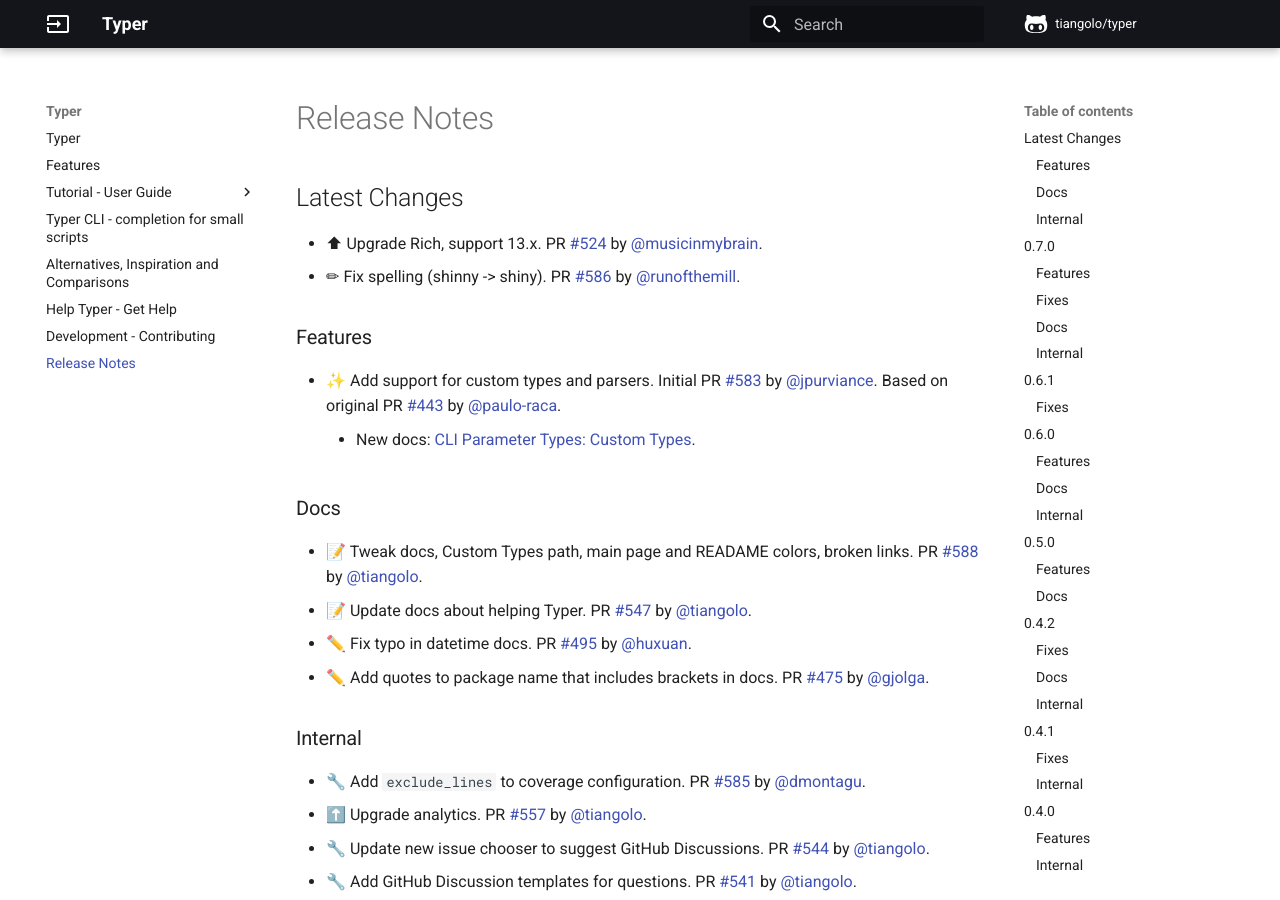
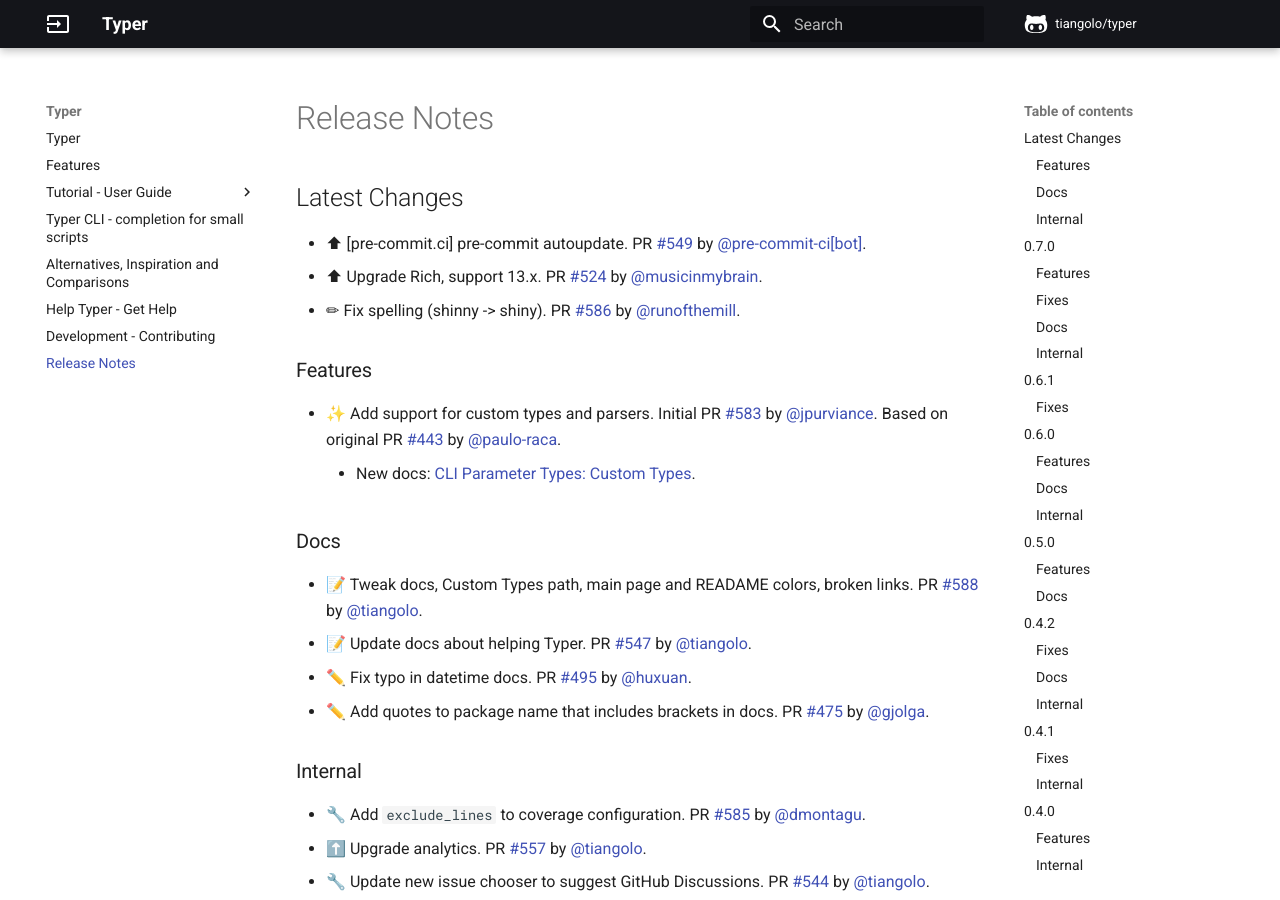
Before and after one commit to RED0731/red_pythonTyper, an MkDocs documentation site: the page built from docs/release-notes.md, in a window 1280 px wide and 900 px high. Built offline with MkDocs 1.6.1 and Material for MkDocs 9.7.7, drawn with Linux system fonts in a browser that asks for light colours; comment, search, counter and statistics services are not loaded.

Commit message:
📝 Update release notes

```diff
--- a/docs/release-notes.md
+++ b/docs/release-notes.md
@@ -1,5 +1,6 @@
 ## Latest Changes
 
+* ⬆ [pre-commit.ci] pre-commit autoupdate. PR [#549](https://github.com/tiangolo/typer/pull/549) by [@pre-commit-ci[bot]](https://github.com/apps/pre-commit-ci).
 * ⬆ Upgrade Rich, support 13.x. PR [#524](https://github.com/tiangolo/typer/pull/524) by [@musicinmybrain](https://github.com/musicinmybrain).
 * ✏ Fix spelling (shinny -> shiny). PR [#586](https://github.com/tiangolo/typer/pull/586) by [@runofthemill](https://github.com/runofthemill).
 
```
